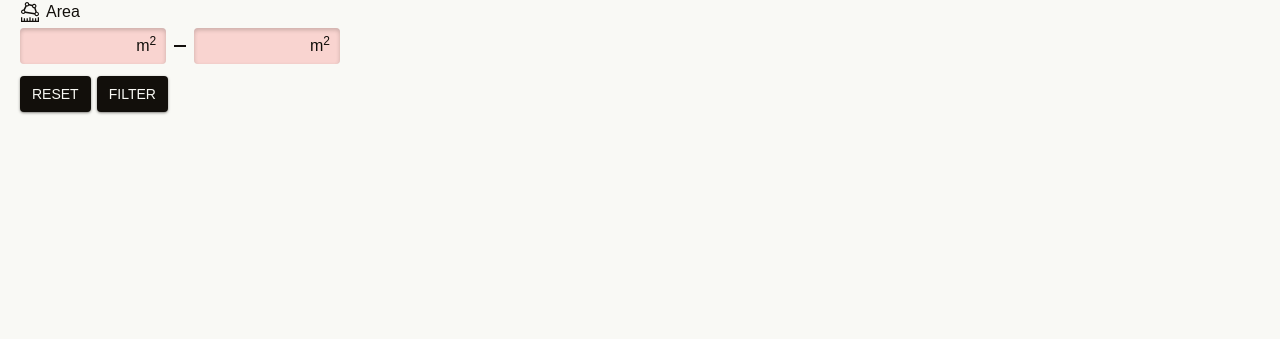
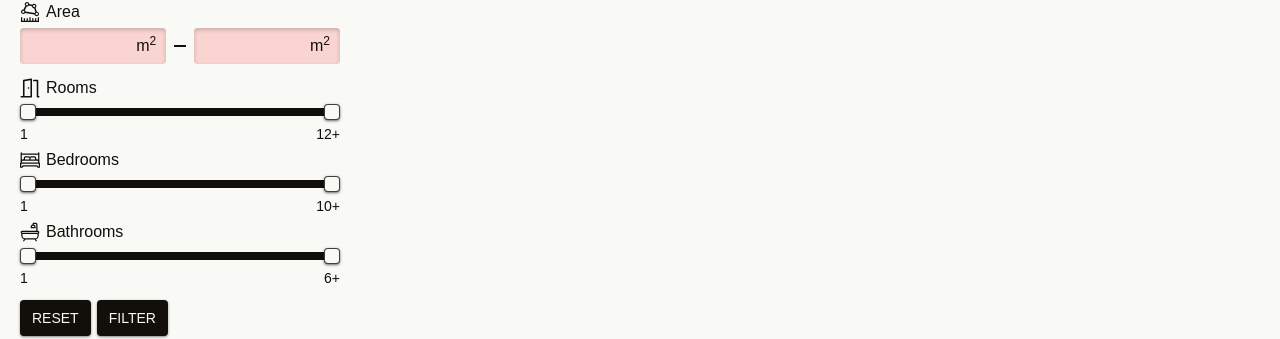
Before and after one commit to CapZillator/montenegro, a Next.js app: page /en in a window 1280 px wide. Shown: the part 304-643 px from the top of the page. Built offline with nearby package versions, Linux system fonts and the light colour scheme; no server answers; the database is empty.

Commit message:
Range slider input added, main filters updated

```diff
--- a/src/app/[locale]/components/filters-form/FiltersForm.tsx
+++ b/src/app/[locale]/components/filters-form/FiltersForm.tsx
@@ -5,6 +5,7 @@ import { useForm } from "react-hook-form";
 import { useRouter } from "next/navigation";
 import classNames from "classnames";
 
+import { ControlledRangeSlider } from "@/components/common//controlled-inputs/controlled-range-slider/ControlledRangeSlider";
 import { Button } from "@/components/common/button/Button";
 import { ControlledDropdown } from "@/components/common/controlled-inputs/controlled-dropdown/ControlledDropdown";
 import { MoneyInput } from "@/components/common/controlled-inputs/money-input/MoneyInput";
@@ -12,8 +13,11 @@ import { NumericInput } from "@/components/common/controlled-inputs/numeric-inpu
 import { Close } from "@/components/common/icons/actions/Close";
 import { Filter } from "@/components/common/icons/actions/Filter";
 import { Area } from "@/components/common/icons/realty/Area";
+import { Bath } from "@/components/common/icons/realty/Bath";
+import { Bed } from "@/components/common/icons/realty/Bed";
 import { City } from "@/components/common/icons/realty/City";
 import { Deal } from "@/components/common/icons/realty/Deal";
+import { Door } from "@/components/common/icons/realty/Door";
 import { Location } from "@/components/common/icons/realty/Location";
 import { Price } from "@/components/common/icons/realty/Price";
 import { LOCALIZED_CITIES } from "@/constants/location";
@@ -21,15 +25,17 @@ import { ListingType, ResidentialPremisesType } from "@/enums/listing";
 import { useLocale } from "@/hooks/use-locale/useLocale";
 import { useTranslation } from "@/hooks/use-translation/useTranslation";
 import { useWindowSize } from "@/hooks/use-window-size/useWindowSize";
+import { ResidentialPremisesFilters } from "@/types/filters";
 
 import { DEFAULT_VALUES } from "./constants";
 
 export function FiltersForm() {
   const router = useRouter();
   const { t } = useTranslation();
-  const { control, reset, handleSubmit } = useForm({
-    defaultValues: DEFAULT_VALUES,
-  });
+  const { control, reset, handleSubmit, setValue, watch } =
+    useForm<ResidentialPremisesFilters>({
+      defaultValues: DEFAULT_VALUES,
+    });
   const { isDesktop, isLargeDesktop } = useWindowSize();
   const [isOpen, setIsOpen] = useState(false);
   const currentLocale = useLocale();
@@ -66,6 +72,13 @@ export function FiltersForm() {
       value: value,
     })
   );
+
+  const roomsFrom = watch("roomsFrom");
+  const roomsTo = watch("roomsTo");
+  const bedroomsFrom = watch("bedroomsFrom");
+  const bedroomsTo = watch("bedroomsTo");
+  const bathroomsFrom = watch("bathroomsFrom");
+  const bathroomsTo = watch("bathroomsTo");
 
   const locations = LOCALIZED_CITIES[currentLocale];
 
@@ -150,7 +163,7 @@ export function FiltersForm() {
           </div>
         </div>
 
-        <div className="max-w-100">
+        <div className="max-w-100 mb-3">
           <div className="flex gap-1.5 items-center mb-1">
             <Area className={classNames("w-5 h-5 fill-primary-content")} />
             <p>{t("listings.properties.area")}</p>
@@ -180,6 +193,38 @@ export function FiltersForm() {
           </div>
         </div>
 
+        <div className="max-w-100 space-y-1">
+          <ControlledRangeSlider
+            max={12}
+            label={t("listings.properties.rooms")}
+            onChangeFrom={(val) => setValue("roomsFrom", val)}
+            onChangeTo={(val) => setValue("roomsTo", val)}
+            valueFrom={roomsFrom}
+            valueTo={roomsTo}
+            icon={<Door className="w-5 h-5 fill-primary-content" />}
+          />
+          <ControlledRangeSlider
+            min={1}
+            max={10}
+            label={t("listings.properties.bedrooms")}
+            onChangeFrom={(val) => setValue("bedroomsFrom", val)}
+            onChangeTo={(val) => setValue("bedroomsTo", val)}
+            valueFrom={bedroomsFrom}
+            valueTo={bedroomsTo}
+            icon={<Bed className="w-5 h-5 fill-primary-content" />}
+          />
+          <ControlledRangeSlider
+            min={1}
+            max={6}
+            label={t("listings.properties.bathrooms")}
+            onChangeFrom={(val) => setValue("bathroomsFrom", val)}
+            onChangeTo={(val) => setValue("bathroomsTo", val)}
+            valueFrom={bathroomsFrom}
+            valueTo={bathroomsTo}
+            icon={<Bath className="w-5 h-5 fill-primary-content" />}
+          />
+        </div>
+
         <div className="mt-3 flex gap-1.5 items-center">
           <Button type="button" onClick={onReset}>
             Reset
@@ -190,3 +235,9 @@ export function FiltersForm() {
     </>
   );
 }
+
+// bedroomsFrom?: number | null;
+// bedroomsTo?: number | null;
+
+// bathroomsFrom?: number | null;
+// bathroomsTo?: number | null;
--- a/src/app/[locale]/components/filters-form/constants.ts
+++ b/src/app/[locale]/components/filters-form/constants.ts
@@ -1,4 +1,10 @@
 export const DEFAULT_VALUES = {
   propertyType: [],
+  roomsFrom: null,
+  roomsTo: null,
+  bedroomsFrom: null,
+  bedroomsTo: null,
+  bathroomsFrom: null,
+  bathroomsTo: null,
   // listingType: ListingType.LONG_TERM_RENT,
 };
--- /dev/null
+++ b/src/components/common/controlled-inputs/controlled-range-slider/ControlledRangeSlider.tsx
@@ -0,0 +1,161 @@
+"use client";
+
+import { FC, ReactNode, useCallback, useEffect, useRef, useState } from "react";
+import classNames from "classnames";
+import { motion } from "framer-motion";
+
+type Props = {
+  onChangeFrom: (val: number | undefined | null) => void;
+  onChangeTo: (val: number | undefined | null) => void;
+  valueFrom?: number | null;
+  valueTo?: number | null;
+  min?: number;
+  max?: number;
+  step?: number;
+  label?: string;
+  icon?: ReactNode;
+};
+
+export const ControlledRangeSlider: FC<Props> = ({
+  valueFrom,
+  valueTo,
+  onChangeFrom,
+  onChangeTo,
+  min = 1,
+  max = 10,
+  step = 1,
+  label,
+  icon,
+}) => {
+  const trackRef = useRef<HTMLDivElement>(null);
+  const [dragging, setDragging] = useState<null | "from" | "to">(null);
+
+  const realMax = max + step;
+
+  const from = valueFrom ? valueFrom : min;
+  const to = valueTo ? valueTo : realMax;
+
+  const percent = (val: number) => ((val - min) / (realMax - min)) * 100;
+  const roundToStep = (val: number) => Math.round(val / step) * step;
+
+  const getValueFromClientX = (clientX: number) => {
+    if (!trackRef.current) return min;
+    const rect = trackRef.current.getBoundingClientRect();
+    const rel = (clientX - rect.left) / rect.width;
+    const rawValue = min + rel * (realMax - min);
+
+    return roundToStep(Math.min(realMax, Math.max(min, rawValue)));
+  };
+
+  const updatePosition = useCallback(
+    (clientX: number) => {
+      const val = getValueFromClientX(clientX);
+
+      if (dragging === "from") {
+        onChangeFrom(Math.min(val, to));
+      } else if (dragging === "to") {
+        if (val >= realMax - step / 2) {
+          onChangeTo(undefined);
+        } else {
+          onChangeTo(Math.max(val, from));
+        }
+      }
+    },
+    [dragging, from, to, onChangeFrom, onChangeTo, realMax, step]
+  );
+
+  const stopDragging = useCallback(() => setDragging(null), []);
+
+  useEffect(() => {
+    const handleMouseMove = (e: MouseEvent) => updatePosition(e.clientX);
+    const handleTouchMove = (e: TouchEvent) =>
+      updatePosition(e.touches[0].clientX);
+
+    if (dragging) {
+      window.addEventListener("mousemove", handleMouseMove);
+      window.addEventListener("touchmove", handleTouchMove);
+      window.addEventListener("mouseup", stopDragging);
+      window.addEventListener("touchend", stopDragging);
+    }
+
+    return () => {
+      window.removeEventListener("mousemove", handleMouseMove);
+      window.removeEventListener("touchmove", handleTouchMove);
+      window.removeEventListener("mouseup", stopDragging);
+      window.removeEventListener("touchend", stopDragging);
+    };
+  }, [dragging, updatePosition, stopDragging]);
+
+  return (
+    <div className="w-full space-y-2">
+      {label?.length || icon ? (
+        <label
+          className={classNames("block", {
+            "flex items-center gap-1.5": icon,
+          })}
+        >
+          {icon}
+          {label}
+        </label>
+      ) : null}
+
+      <div
+        ref={trackRef}
+        className="relative mx-2 h-2 rounded bg-divider inset-shadow-sm inset-shadow-primary-content/30"
+      >
+        {/* Active range */}
+        <motion.div
+          className="absolute top-1/2 h-2 bg-primary-content rounded"
+          style={{
+            left: `${percent(from)}%`,
+            transform: "translateY(-50%)",
+            width: `${Math.max(0, percent(to) - percent(from))}%`,
+            willChange: "left, width, transform",
+          }}
+          transition={{ type: "spring", stiffness: 250, damping: 30 }}
+        />
+
+        {/* From */}
+        <motion.div
+          role="slider"
+          aria-valuemin={min}
+          aria-valuemax={max}
+          aria-valuenow={typeof valueFrom === "number" ? valueFrom : undefined}
+          className="absolute top-1/2 w-4 h-4 bg-primary rounded-sm cursor-pointer touch-none shadow-sm shadow-primary-content/50 border-1 border-primary-content/80"
+          style={{
+            left: `${percent(from)}%`,
+            transform: "translate(-50%, -50%)",
+            zIndex: dragging === "from" ? 10 : 5,
+            willChange: "transform",
+          }}
+          onMouseDown={() => setDragging("from")}
+          onTouchStart={() => setDragging("from")}
+          transition={{ type: "spring", stiffness: 300, damping: 25 }}
+        />
+
+        {/* To */}
+        <motion.div
+          role="slider"
+          aria-valuemin={min}
+          aria-valuemax={realMax}
+          aria-valuenow={typeof valueTo === "number" ? valueTo : undefined}
+          className="absolute top-1/2 w-4 h-4 bg-primary rounded-sm cursor-pointer touch-none shadow-sm shadow-primary-content/50 border-1 border-primary-content/80"
+          style={{
+            left: `${percent(to)}%`,
+            transform: "translate(-50%, -50%)",
+            zIndex: dragging === "to" ? 10 : 5,
+            willChange: "transform",
+          }}
+          onMouseDown={() => setDragging("to")}
+          onTouchStart={() => setDragging("to")}
+          transition={{ type: "spring", stiffness: 300, damping: 25 }}
+        />
+      </div>
+
+      <div className="flex justify-between text-sm">
+        <span>{from}</span>
+        <span>{valueTo ? to : `${max}+`}</span>
+      </div>
+    </div>
+  );
+};
```
